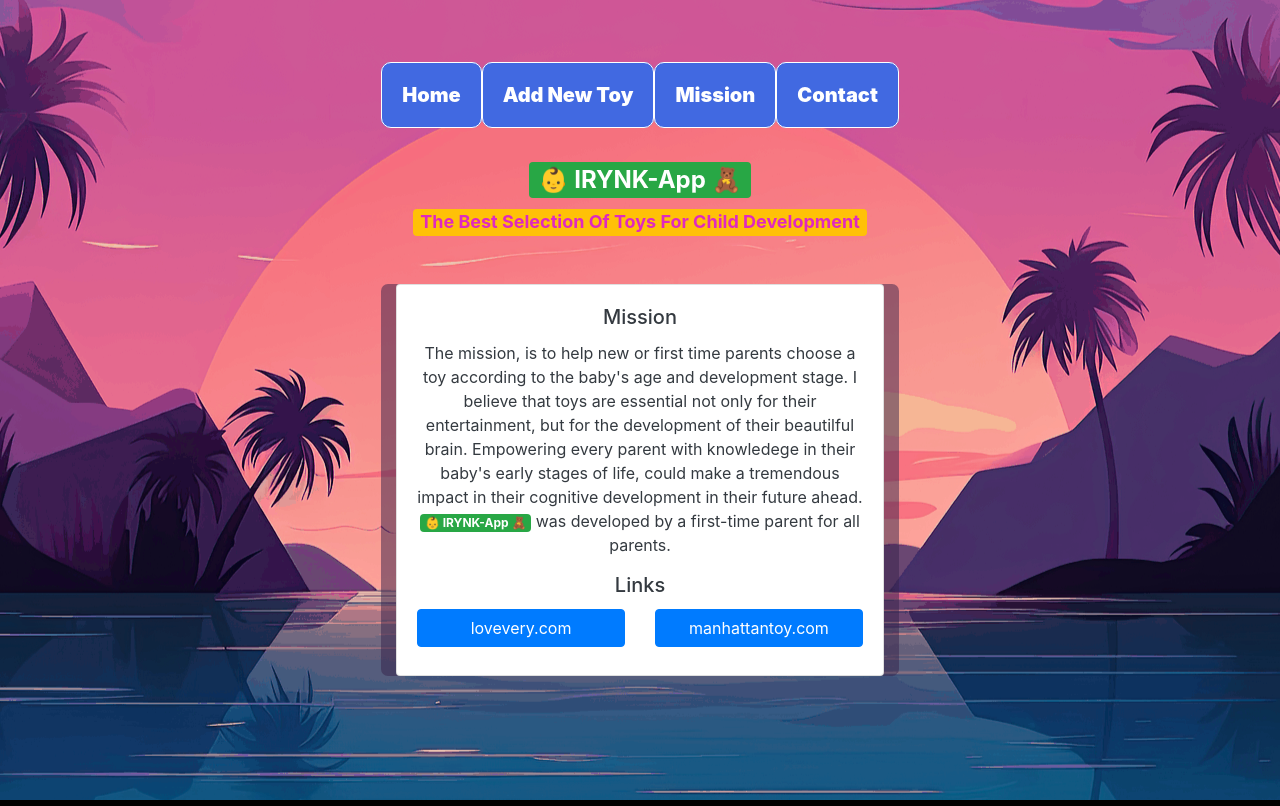
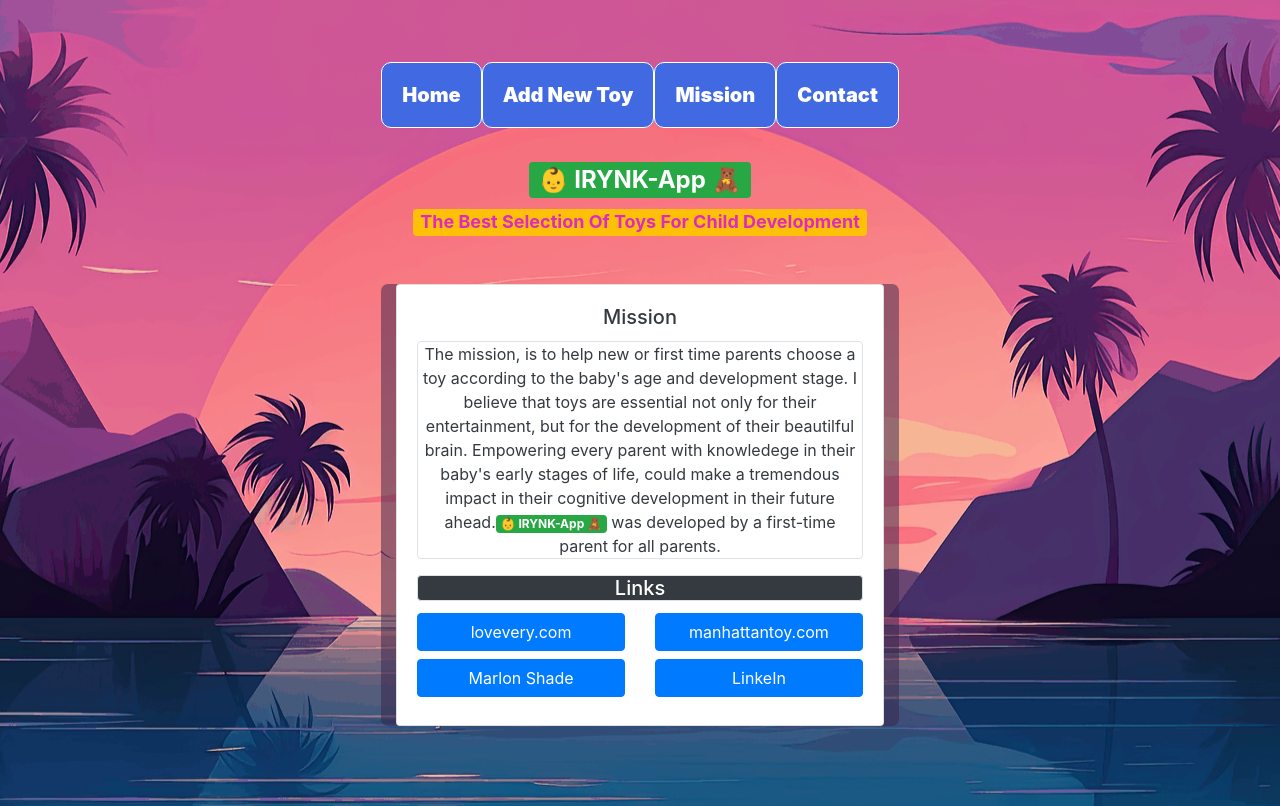
Before and after one commit to marlonmunoz/IRYNK-App, a React (Vite) app in the folder Client/: page /mission in a window 1280 px wide. Built offline with nearby package versions, Linux system fonts and the light colour scheme; data requests are answered from the project's data file.

Commit message:
added more links in About.jsx

```diff
--- a/Client/src/components/About.jsx
+++ b/Client/src/components/About.jsx
@@ -5,7 +5,7 @@ function About () {
             <div className="card">
                 <div className="card-body text-dark">
                     <h5 className="card-title">Mission</h5>
-                    <p className="card-text">
+                    <p className="card-text border rounded">
                         {/* <em> */}
                         The mission, is to help new or first time parents choose a toy according to the baby's age
                         and development stage. I believe that toys are essential not only for their entertainment, but for
@@ -14,13 +14,19 @@ function About () {
                         <span className="badge badge-success text-white">👶 IRYNK-App 🧸</span> was developed by a first-time parent for all parents.
                         {/* </em> */}
                     </p>
-                    <h5 className="card-title">Links</h5>
+                    <h5 className="card-title border rounded text-white bg-dark">Links</h5>
                     <div className="row">
                     <div className="col-md-6 mb-2">
                         <a href="https://lovevery.com/" className="btn btn-primary w-100" target="_blank" rel="noopener noreferrer">lovevery.com</a>
                     </div>
                     <div className="col-md-6 mb-2">
                         <a href="https://www.manhattantoy.com/" className="btn btn-primary w-100" target="_blank" rel="noopener noreferrer">manhattantoy.com</a>
+                    </div>
+                    <div className="col-md-6 mb-2">
+                        <a href="https://www.marlonshade.com/" className="btn btn-primary w-100" target="_blank" rel="noopener noreferrer">Marlon Shade</a>
+                    </div>
+                    <div className="col-md-6 mb-2">
+                        <a href="https://www.linkedin.com/in/marlonrmunoz/" className="btn btn-primary w-100" target="_blank" rel="noopener noreferrer">LinkeIn</a>
                     </div>
                     </div>
                 </div>
```
